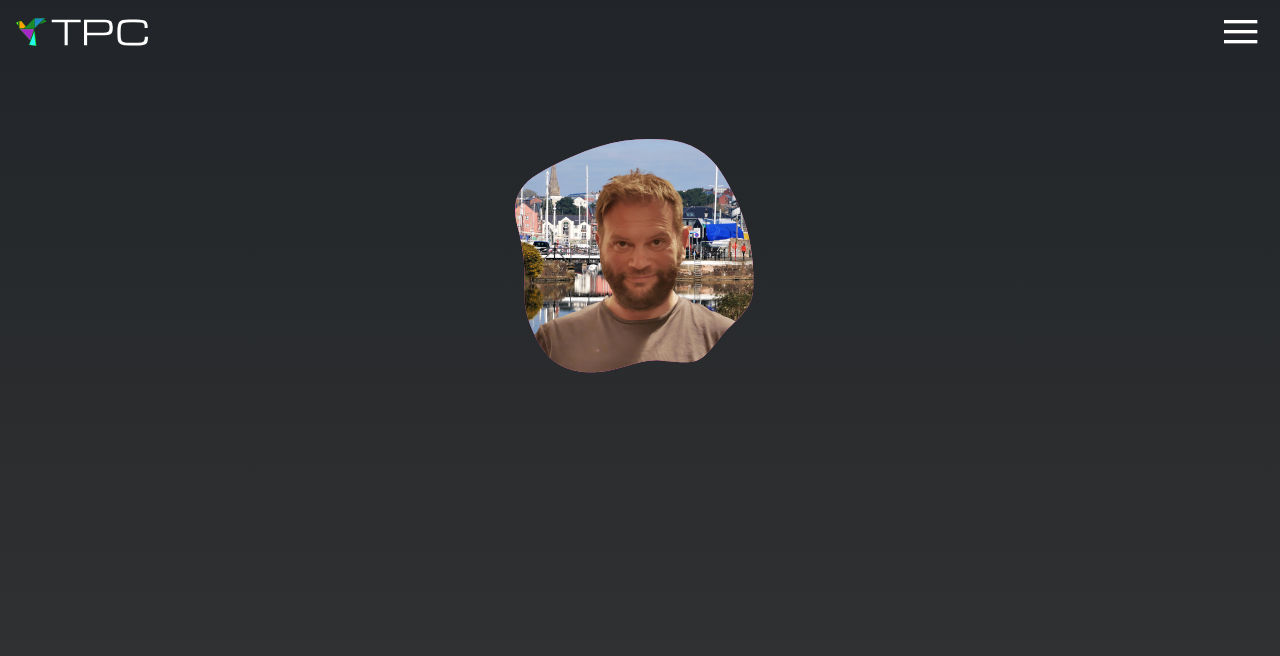
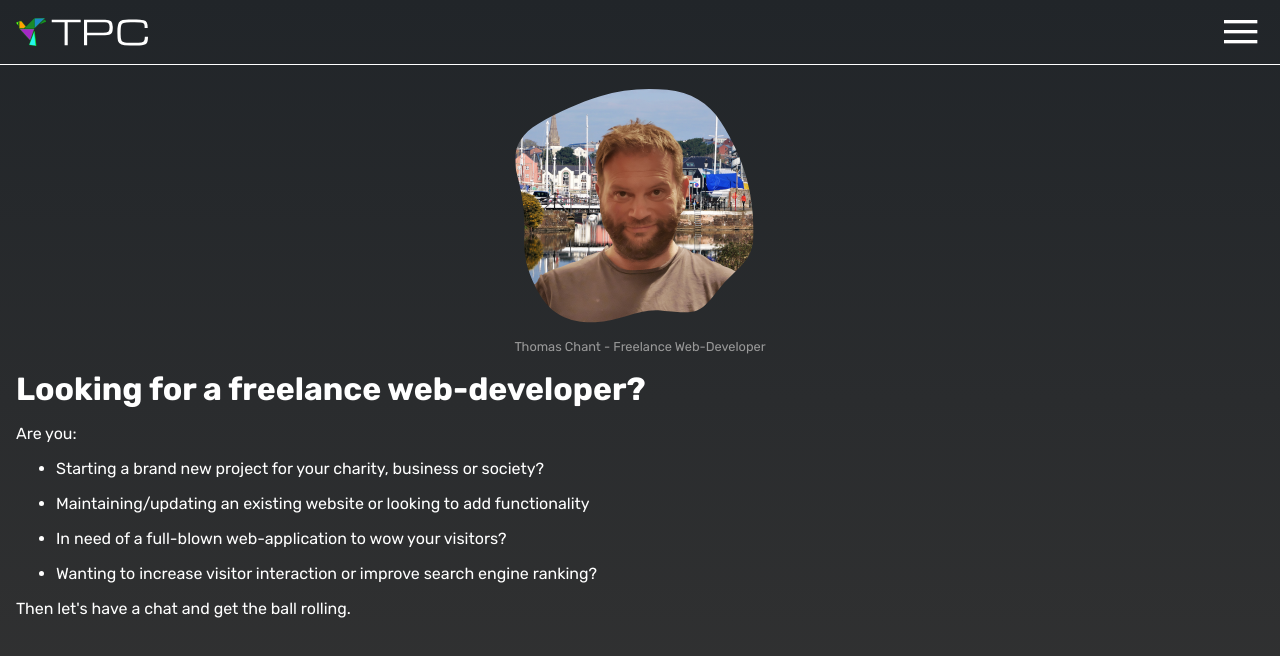
Before and after one commit to DoubleNemesis/thomaspchant, a React (Create React App) app: page / in a window 1280 px wide. Shown: the top 656 px of the page. Built offline with nearby package versions, Linux system fonts and the light colour scheme.

Commit message:
reorganised headline area and added headline text

```diff
--- a/src/App.js
+++ b/src/App.js
@@ -1,7 +1,8 @@
 import Header from './components/header/Header'
 import Main from './components/main/Main'
 import Section from './components/section/Section'
-import Headline from './sections/headline/Headline'
+import HeadlineImage from './sections/headline/headlineImage/HeadlineImage'
+import HeadlineText from './sections/headline/headlineText/HeadlineText'
 
 function App() {
   return (
@@ -9,7 +10,8 @@ function App() {
       <Header />
       <Main>
         <Section>
-          <Headline/>
+          <HeadlineImage/>
+          <HeadlineText/>
         </Section>
       </Main>
     </>
--- a/src/components/header/HeaderComponents.js
+++ b/src/components/header/HeaderComponents.js
@@ -8,6 +8,7 @@ width: 100%;
 background-color: #222;
 background-color: transparent;
 padding: 0 1rem 0 1rem;
+border-bottom: 1px solid white;
 `
 
 export const HeaderLogo = styled.img`
--- a/src/components/section/SectionComponents.js
+++ b/src/components/section/SectionComponents.js
@@ -1,5 +1,6 @@
 import styled from 'styled-components'
 
 export const SectionContainer = styled.section`
+/* border: 1px solid red; */
 
 `
--- a/src/index.css
+++ b/src/index.css
@@ -9,6 +9,7 @@ body {
   font-family: -apple-system, BlinkMacSystemFont, 'Segoe UI', 'Roboto', 'Oxygen',
     'Ubuntu', 'Cantarell', 'Fira Sans', 'Droid Sans', 'Helvetica Neue',
     sans-serif;
+  font-family: 'Rubik';
   -webkit-font-smoothing: antialiased;
   -moz-osx-font-smoothing: grayscale;
   background-image: linear-gradient(rgb(33, 37, 41), rgb(51, 51, 51));
@@ -18,9 +19,11 @@ body {
 
 :root{
   --blob: "m 238.11131,151.0746 c -0.99979,21.59283 -18.75134,29.80493 -32.39323,46.90857 -22.25535,27.90285 -21.87549,27.29364 -59.98747,23.45429 -21.73642,-2.18971 -40.31946,10.8376 -65.686268,11.72714 C 55.593554,234.02202 37.453244,226.18416 25.45575,206.63892 13.458257,187.09368 8.0593849,167.54844 9.2591339,148.0032 10.458884,128.45796 8.0593849,107.60971 2.0606381,85.458436 -3.9381084,63.307167 3.1604086,46.367961 23.356189,34.640817 43.55197,22.913674 64.147665,13.792562 85.143277,7.277483 106.13889,0.76240299 128.43423,-1.3782661 152.0293,0.85547549 175.62437,3.0892172 193.52063,13.69949 205.71808,32.686294 c 12.19745,18.986801 20.89563,38.066677 26.09455,57.239626 5.19891,19.17295 7.29847,39.55584 6.29868,61.14868 z";
+  --headline: 2rem;
+  --text: 1rem;
 }
 
 
-h1{
+h1, h2, p{
   color: white;
 }
--- a/src/sections/headline/Headline.js
+++ /dev/null
@@ -1,14 +0,0 @@
-import { HeadlineContainer, ImageContainer } from "./HeadlineComponents"
-import Tom from "../../images/tombg.png"
-
-export default function Headline({ children, ...restProps }) {
-    return (
-        <HeadlineContainer restProps>
-
-            <ImageContainer>
-                <img src={Tom}/>
-            </ImageContainer>
-
-        </HeadlineContainer>
-    )
-}
--- /dev/null
+++ b/src/sections/headline/headlineImage/HeadlineImage.js
@@ -0,0 +1,15 @@
+import { HeadlineImageContainer, ImageContainer, ImageLabel } from "./HeadlineImageComponents"
+import Tom from "../../../images/tombg.png"
+
+export default function HeadlineImage({ children, ...restProps }) {
+    return (
+        <HeadlineImageContainer restProps>
+            <ImageContainer>
+                <img src={Tom} alt="Thomas P Chant Web Developer" />
+            </ImageContainer>
+            <ImageLabel>
+                <h2>Thomas Chant - Freelance Web-Developer</h2>
+            </ImageLabel>
+        </HeadlineImageContainer>
+    )
+}
--- a/src/sections/headline/HeadlineComponents.js
+++ b/src/sections/headline/headlineImage/HeadlineImageComponents.js
@@ -1,24 +1,36 @@
 import styled from "styled-components";
 
-export const HeadlineContainer = styled.div`
+export const HeadlineImageContainer = styled.div`
     position: relative;
     display: flex;
     flex-direction: column;
     align-items: center;
     justify-content: center;
-    min-height: 400px;
+    margin-top: 1.5rem;
+    /* min-height: 400px; */
 `
 
 export const ImageContainer = styled.div`
     position: relative;
     height: 250px;
     width: 250px;
-    background: hotpink;
+    margin-bottom: 0;
     clip-path: path(var(--blob));
 
     img{
         height: 250px;
         width: 250px;
     }
+`
+
+export const ImageLabel = styled.div`
+/* border: 1px solid red; */
+h2{
+    margin: 0;
+    padding: 0;
+    font-size: .8rem;
+    font-weight: 400;
+    color: #999;
+}
 
 `
--- /dev/null
+++ b/src/sections/headline/headlineText/HeadlineText.js
@@ -0,0 +1,21 @@
+import {HeadlineBig, TextBlock} from './HeadlineTextComponents'
+
+export default function HeadlineText(){
+    return(
+        <>
+        <HeadlineBig>
+            Looking for a freelance web-developer?
+        </HeadlineBig>
+        <TextBlock>
+            Are you:
+            <ul>
+                <li>Starting a brand new project for your charity, business or society?</li>
+                <li>Maintaining/updating an existing website or looking to add functionality</li>
+                <li>In need of a full-blown web-application to wow your visitors?</li>
+                <li>Wanting to increase visitor interaction or improve search engine ranking?</li>
+            </ul>
+            Then let's have a chat and get the ball rolling.
+        </TextBlock>
+        </>
+    )
+}
--- /dev/null
+++ b/src/sections/headline/headlineText/HeadlineTextComponents.js
@@ -0,0 +1,15 @@
+import styled from "styled-components"
+
+export const HeadlineBig = styled.h1`
+margin: 1rem 1rem 0 1rem;
+font-size: var(--headline);
+`
+export const TextBlock = styled.p`
+margin: 1rem 1rem 0 1rem;
+font-size: var(--text);
+
+li{
+    margin-bottom: 1rem;
+}
+
+`
```
